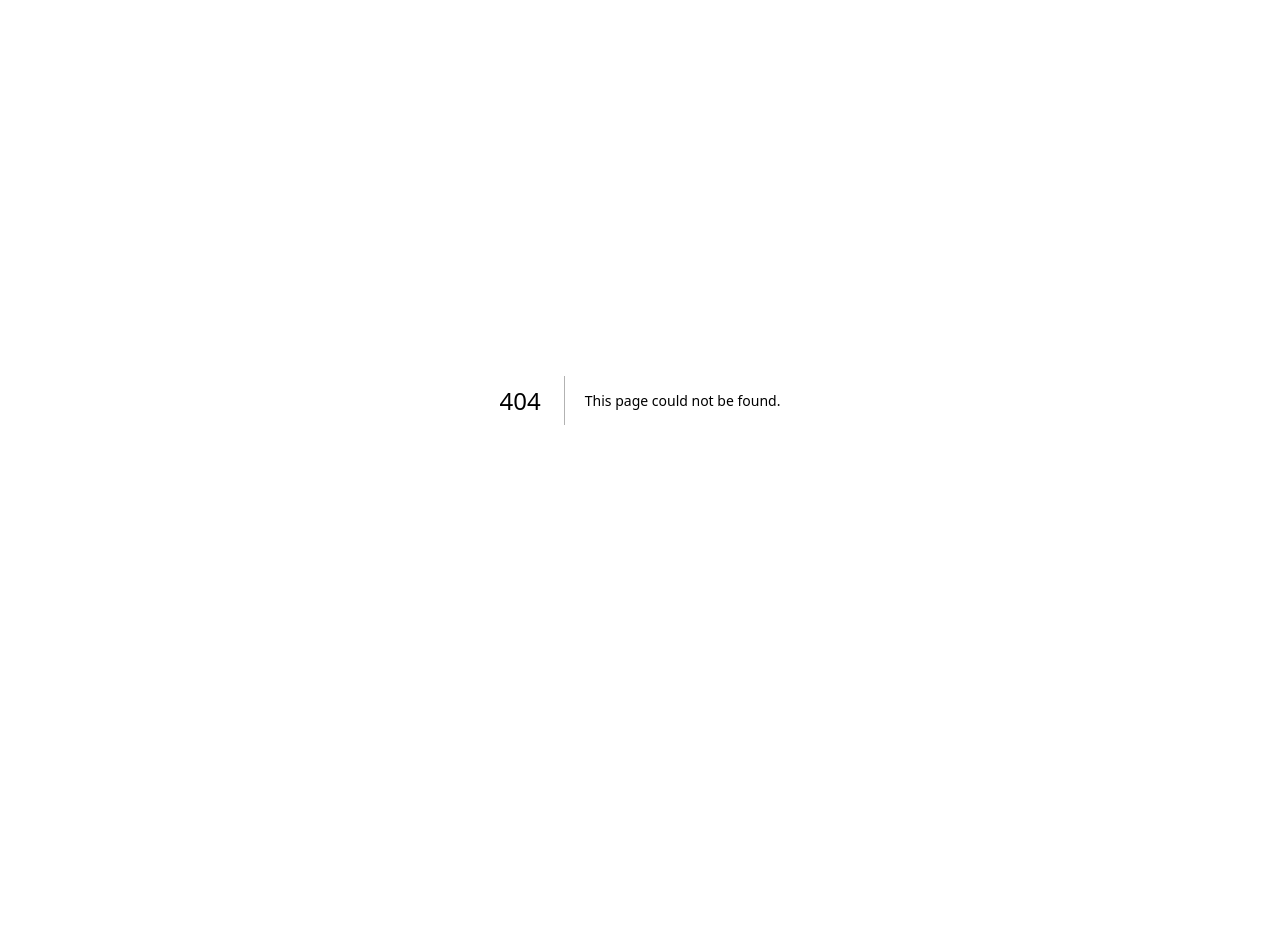
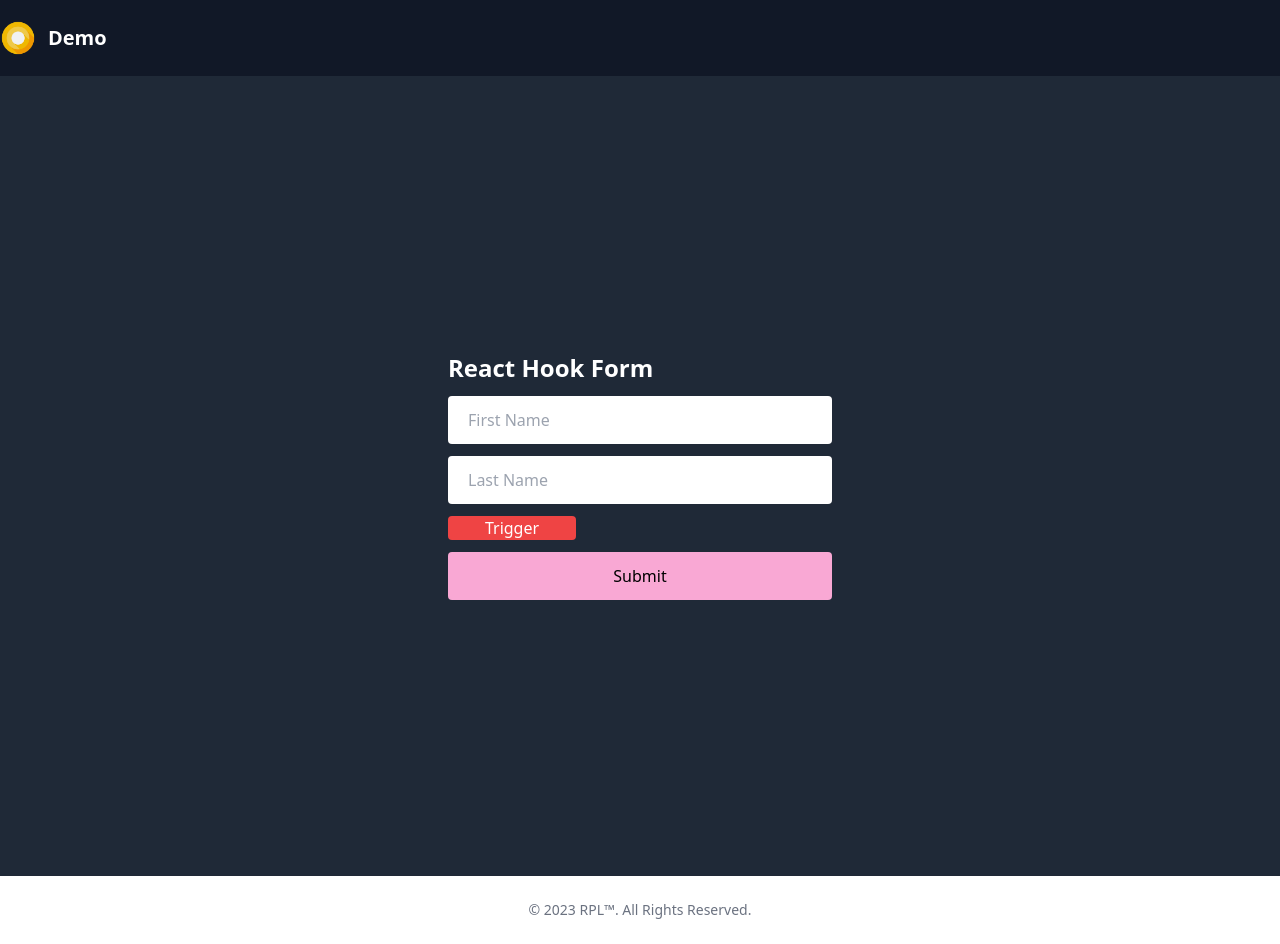
Before and after one commit to dzikrisyairozi/learn-react-hook-form, a Next.js app: page /trigger in a window 1280 px wide. Before the commit this address had no page. Before the commit the page ends 800 px from the top, so only its background shows below. Built offline with nearby package versions, Linux system fonts and the light colour scheme.

Commit message:
feat: useForm: trigger

```diff
--- /dev/null
+++ b/src/pages/trigger.tsx
@@ -0,0 +1,51 @@
+import Layout from '@/components/layout/Layout'
+import Head from 'next/head'
+import React from 'react'
+
+import { useForm } from 'react-hook-form'
+
+type FormValues = {
+    firstName: string,
+    lastName: string,
+    age: number,
+}
+
+export default function Register() {
+    const {register, handleSubmit, trigger, formState: {errors} } = useForm<FormValues>();
+
+    console.log("errors", errors)
+
+    return (
+        <>
+        <Layout>
+            <Head>
+                <title>Demo</title>
+                <meta name="description" content="Demo" />
+                <meta name="viewport" content="width=device-width, initial-scale=1" />
+                <link rel="icon" href="/favicon.ico" />
+            </Head>
+            <main className='bg-gray-800'>
+                <section className='flex justify-center min-h-screen items-center'>
+                    <form onSubmit={handleSubmit((data)=>{
+                        console.log(data);
+                    })} className='flex flex-col  gap-y-3'>
+                        <p className='text-white font-semibold text-2xl'>React Hook Form</p>
+                        <input {...register("firstName", {required: 'This is required.'})} placeholder='First Name' className='rounded w-[384px] h-[48px] pl-5' />
+                        <input {...register("lastName", {required: 'This is required.'})} placeholder='Last Name' className='rounded w-[384px] h-[48px] pl-5' />
+                        <button type='button' onClick={ async ()=>{
+                            const output = await trigger("firstName", { shouldFocus: true })
+
+                            // const output = await trigger()
+                            console.log('output', output)
+
+                            // trigger(["firstName", "lastName"])
+                        }} className='bg-red-500 w-1/3 rounded text-white'>Trigger</button>
+
+                        <input type="submit" className='rounded w-[384px] h-[48px] cursor-pointer bg-pink-300'/>
+                    </form>
+                </section>
+            </main>
+        </Layout>
+    </>
+    )
+}
--- a/src/sections/Hero.tsx
+++ b/src/sections/Hero.tsx
@@ -19,6 +19,7 @@ const Hero = () => {
         <ButtonLink link='form-state' title='Form State'/>
         <ButtonLink link='set-value' title='Set Value'/>
         <ButtonLink link='reset' title='Reset'/>
+        <ButtonLink link='trigger' title='Trigger'/>
         <ButtonLink link='plain-form' title='Plain Form'/>
         {/* <Counter/> */}
       </div>
```
